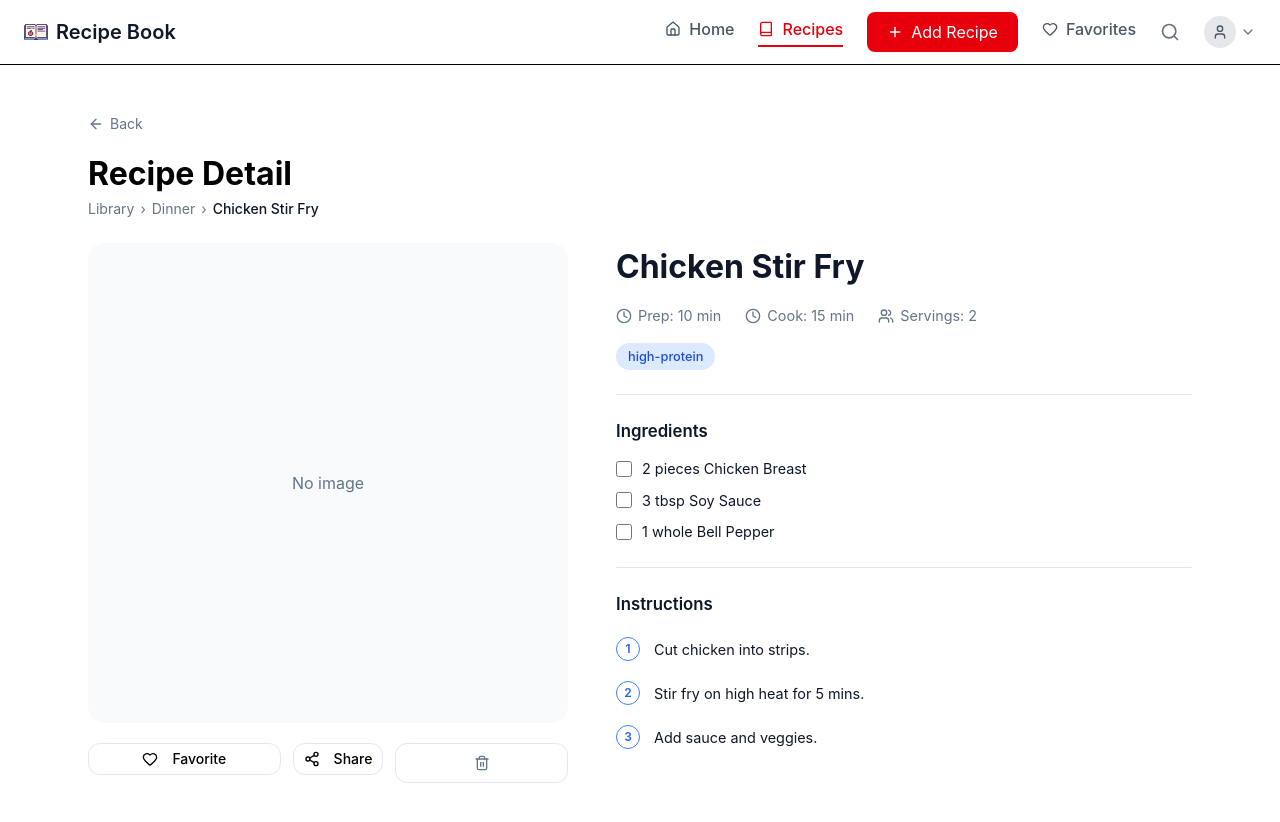
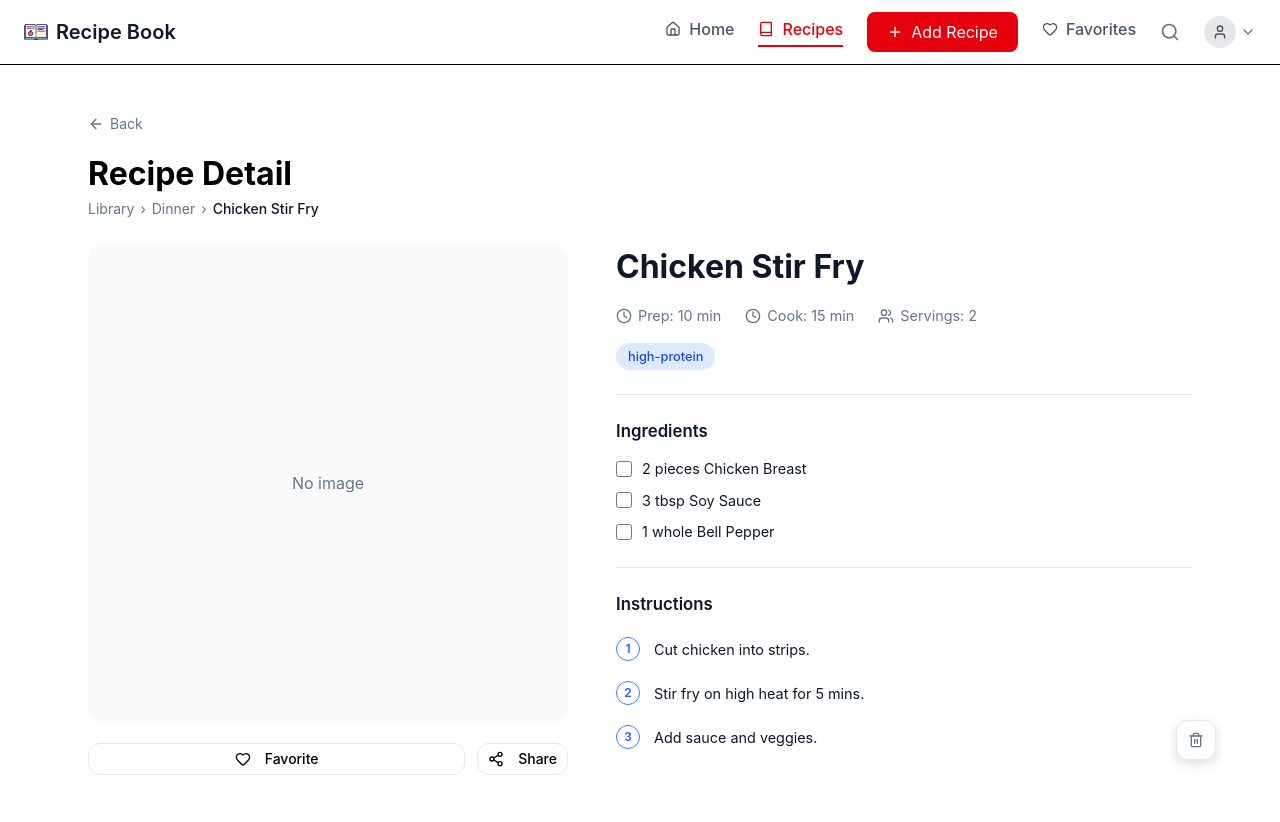
Before and after one commit to SrunTechsean/Interactive-Recipe-Book, a React (Vite) app: page /recipes/1 in a window 1280 px wide. Shown: the top 822 px of the page. Built offline with nearby package versions, Linux system fonts and the light colour scheme.

Commit message:
change delete botton to right corner

```diff
--- a/src/pages/RecipeDetail.css
+++ b/src/pages/RecipeDetail.css
@@ -344,6 +344,13 @@
   color: var(--color-text-muted);
   cursor: pointer;
   transition: background 0.15s ease, color 0.15s ease, border-color 0.15s ease;
+  box-shadow: 0 4px 12px rgba(0, 0, 0, 0.12);
+
+  /* Pin to bottom-right of the viewport */
+  position: fixed;
+  bottom: clamp(1.5rem, 5vh, 4rem);
+  right: clamp(1.5rem, 5vw, 4rem);
+  z-index: 50;
 }
 
 .delete-btn:hover {
--- a/src/pages/RecipeDetail.jsx
+++ b/src/pages/RecipeDetail.jsx
@@ -18,7 +18,7 @@ export default function RecipeDetail() {
   const { id } = useParams();
   const navigate = useNavigate();
   const { toggleFavorite, isFavorite } = useFavorites();
-  const { getRecipeById } = useRecipes();
+  const { getRecipeById, deleteRecipe} = useRecipes();
   const [showShare, setShowShare] = useState(false);
   const [copied, setCopied] = useState(false);
   const [showDeleteConfirm, setShowDeleteConfirm] = useState(false);
@@ -87,10 +87,6 @@ export default function RecipeDetail() {
               </Button>
 
             </div>
-            {/* Delete button */}
-            <button className="delete-btn" onClick={() => setShowDeleteConfirm(true)}>
-              <Trash2 size={16} />
-            </button>
           </div>
         </div>
 
@@ -134,6 +130,10 @@ export default function RecipeDetail() {
               </li>
             ))}
           </ol>
+            {/* Delete button */}
+            <button className="delete-btn" onClick={() => setShowDeleteConfirm(true)}>
+              <Trash2 size={16} />
+            </button>
         </div>
       </div>
       {showShare && (
```
